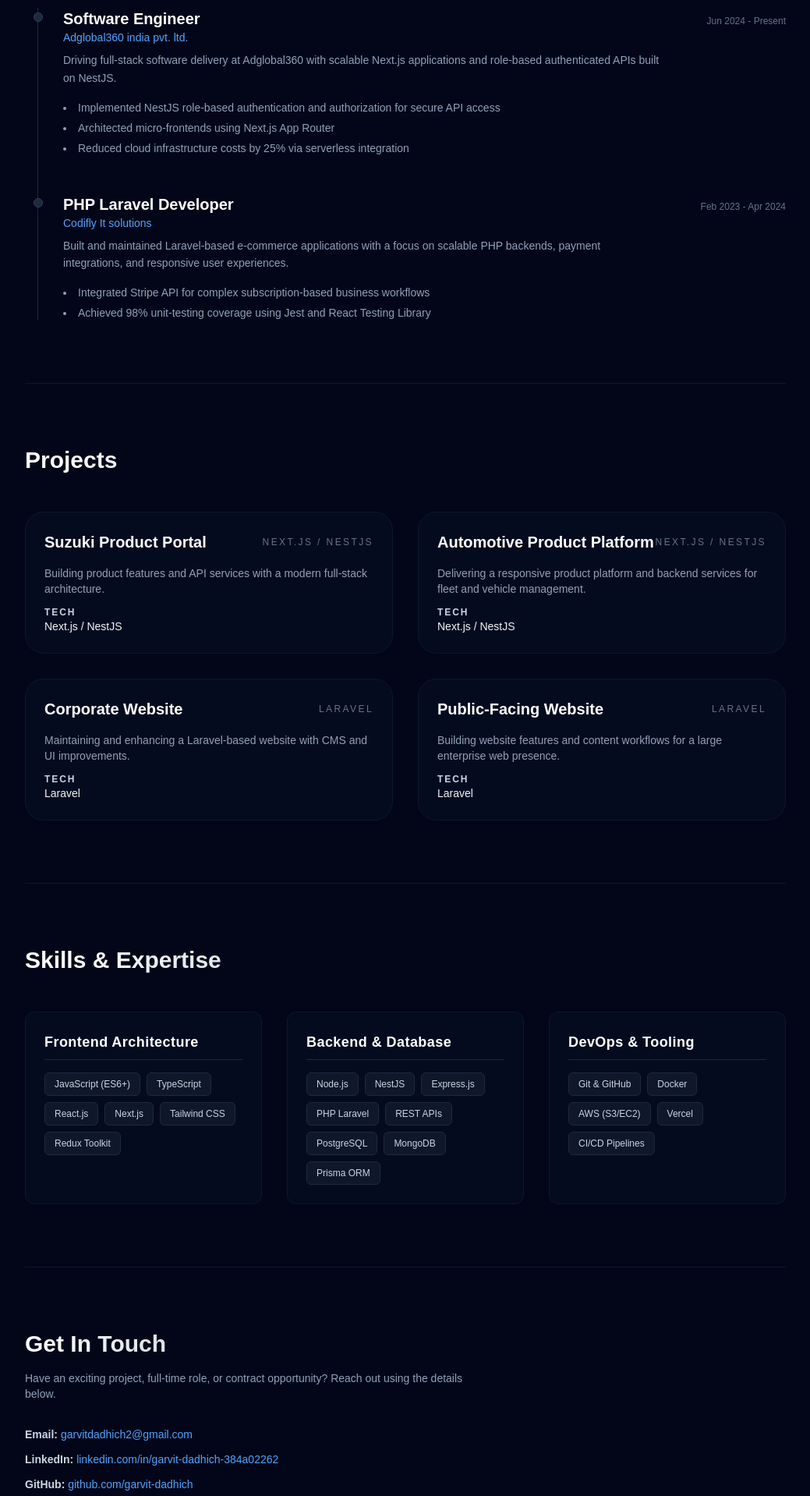
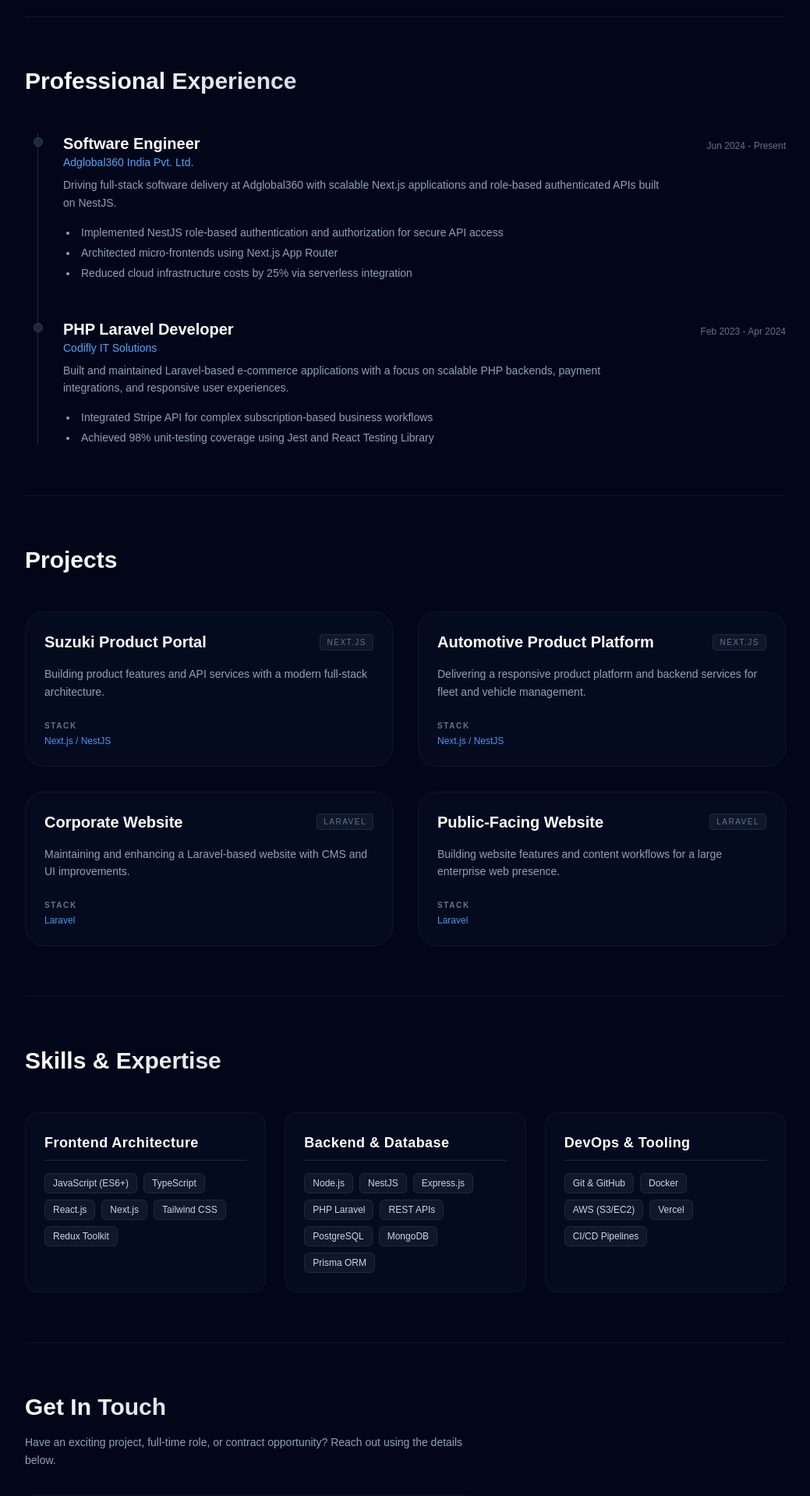
Before and after one commit to garvit-dadhich/portfolio, a Next.js app: page / in a window 1280 px wide. Shown: the part 780-2698 px from the top of the page at 78% size, without its empty margins (120-1159 px from the left). Built offline with nearby package versions, Linux system fonts and the light colour scheme.

Commit message:
update mobile responsive

```diff
--- a/src/app/page.js
+++ b/src/app/page.js
@@ -1,7 +1,10 @@
 "use client";
-import React from "react";
+import React, { useState } from "react";
 
 export default function Portfolio() {
+    // State to toggle the mobile hamburger menu open/closed
+    const [isMenuOpen, setIsMenuOpen] = useState(false);
+
     const links = [
         { name: "Home", href: "#home" },
         { name: "Experience", href: "#experience" },
@@ -14,7 +17,7 @@
     const experiences = [
         {
             role: "Software Engineer",
-            company: "Adglobal360 india pvt. ltd.",
+            company: "Adglobal360 India Pvt. Ltd.",
             period: "Jun 2024 - Present",
             description: "Driving full-stack software delivery at Adglobal360 with scalable Next.js applications and role-based authenticated APIs built on NestJS.",
             highlights: [
@@ -25,7 +28,7 @@
         },
         {
             role: "PHP Laravel Developer",
-            company: "Codifly It solutions",
+            company: "Codifly IT Solutions",
             period: "Feb 2023 - Apr 2024",
             description: "Built and maintained Laravel-based e-commerce applications with a focus on scalable PHP backends, payment integrations, and responsive user experiences.",
             highlights: [
@@ -58,7 +61,6 @@
         }
     ];
 
-    // Categorized Technical Skills Data
     const skillCategories = [
         {
             title: "Frontend Architecture",
@@ -75,66 +77,103 @@
     ];
 
     return (
-      <div className="min-h-screen flex flex-col bg-slate-950 text-slate-100">
+        <div className="min-h-screen flex flex-col bg-slate-950 text-slate-100 scroll-smooth">
             {/* Sticky Header */}
             <header className="sticky top-0 z-50 bg-slate-950/80 backdrop-blur-md border-b border-slate-900">
-              <div className="max-w-5xl mx-auto px-6 h-16 flex items-center justify-between">
+                <div className="max-w-5xl mx-auto px-4 sm:px-6 h-16 flex items-center justify-between">
                     <a href="#home" className="text-xl font-bold bg-gradient-to-r from-blue-400 to-indigo-400 bg-clip-text text-transparent">
-                      Protfolio
+                        Portfolio
                     </a>
-                  <nav className="flex gap-6">
+
+                    {/* Desktop Navigation (Hidden on mobile screens) */}
+                    <nav className="hidden md:flex gap-6">
                         {links.map((link) => (
                             <a key={link.name} href={link.href} className="text-sm text-slate-400 hover:text-white transition-colors">
                                 {link.name}
                             </a>
                         ))}
                     </nav>
+
+                    {/* Mobile Hamburger Button (Visible only on small screens) */}
+                    <button
+                        onClick={() => setIsMenuOpen(!isMenuOpen)}
+                        className="md:hidden p-2 text-slate-400 hover:text-white focus:outline-none"
+                        aria-label="Toggle Menu"
+                    >
+                        {isMenuOpen ? (
+                            // 'X' Close Icon when menu is open
+                            <svg className="w-6 h-6" fill="none" stroke="currentColor" viewBox="0 0 24 24">
+                                <path strokeLinecap="round" strokeLinejoin="round" strokeWidth="2" d="M6 18L18 6M6 6l12 12" />
+                            </svg>
+                        ) : (
+                            // 'Three Lines' Hamburger Icon when menu is closed
+                            <svg className="w-6 h-6" fill="none" stroke="currentColor" viewBox="0 0 24 24">
+                                <path strokeLinecap="round" strokeLinejoin="round" strokeWidth="2" d="M4 6h16M4 12h16M4 18h16" />
+                            </svg>
+                        )}
+                    </button>
                 </div>
+
+                {/* Mobile Dropdown Menu Drawer */}
+                {isMenuOpen && (
+                    <nav className="md:hidden bg-slate-950/95 border-b border-slate-900 px-4 pt-2 pb-4 space-y-3 absolute top-16 left-0 w-full backdrop-blur-lg flex flex-col shadow-xl">
+                        {links.map((link) => (
+                            <a
+                                key={link.name}
+                                href={link.href}
+                                onClick={() => setIsMenuOpen(false)} // Closes menu drawer upon item click
+                                className="text-sm font-medium text-slate-400 hover:text-white py-2 transition-colors border-b border-slate-900/50 last:border-0"
+                            >
+                                {link.name}
+                            </a>
+                        ))}
+                    </nav>
+                )}
             </header>
 
             {/* Main Content */}
-          <main className="flex-grow max-w-5xl mx-auto px-6 w-full">
+            <main className="flex-grow max-w-5xl mx-auto px-4 sm:px-6 w-full">
 
                 {/* Hero Section */}
-              <section id="home" className="py-24 md:py-32 flex flex-col justify-center min-h-[70vh]">
-                  <h1 className="text-4xl md:text-6xl font-extrabold tracking-tight mb-4">
+                <section id="home" className="py-16 md:py-32 flex flex-col justify-center min-h-[calc(100vh-4rem)]">
+                    <h1 className="text-3xl sm:text-5xl md:text-6xl font-extrabold tracking-tight mb-4 leading-tight">
                         Hi, I am <span className="bg-gradient-to-r from-blue-400 to-indigo-500 bg-clip-text text-transparent">Garvit Dadhich</span>
                     </h1>
-                  <p className="text-xl md:text-2xl text-slate-400 max-w-2xl mb-8">
+                    <p className="text-base sm:text-xl md:text-2xl text-slate-400 max-w-2xl mb-8 leading-relaxed">
                         A Full-Stack Developer building scalable web experiences with Next.js on the frontend and NestJS-powered APIs on the backend.
                     </p>
-                  <div className="flex gap-4">
-                      <a href="#experience" className="bg-blue-600 hover:bg-blue-700 text-white px-6 py-3 rounded-lg font-medium transition-colors">
+                    <div className="flex flex-col sm:flex-row gap-4 w-full sm:w-auto">
+                        <a href="#experience" className="bg-blue-600 hover:bg-blue-700 text-white px-6 py-3 rounded-lg font-medium transition-colors text-center shadow-lg shadow-blue-600/10">
                             View Experience
                         </a>
-                      <a href="#contact" className="border border-slate-800 hover:bg-slate-900 text-slate-300 px-6 py-3 rounded-lg font-medium transition-colors">
+                        <a href="#contact" className="border border-slate-800 hover:bg-slate-900 text-slate-300 px-6 py-3 rounded-lg font-medium transition-colors text-center">
                             Get In Touch
                         </a>
                     </div>
                 </section>
 
                 {/* Professional Experience Section */}
-              <section id="experience" className="py-20 border-t border-slate-900">
-                  <h2 className="text-3xl font-bold mb-12 bg-gradient-to-r from-white to-slate-400 bg-clip-text text-transparent">
+                <section id="experience" className="py-16 border-t border-slate-900">
+                    <h2 className="text-2xl sm:text-3xl font-bold mb-12 bg-gradient-to-r from-white to-slate-400 bg-clip-text text-transparent">
                         Professional Experience
                     </h2>
-                  <div className="relative border-l border-slate-800 ml-4 space-y-12">
+                    <div className="relative border-l border-slate-800 ml-2 sm:ml-4 space-y-12">
                         {experiences.map((exp, idx) => (
-                          <div key={idx} className="relative pl-8 group">
-                              {/* Timeline Marker Dot */}
+                            <div key={idx} className="relative pl-6 sm:pl-8 group">
                                 <div className="absolute -left-[6px] top-1.5 w-3 h-3 rounded-full bg-slate-800 border border-slate-700 group-hover:bg-blue-500 group-hover:border-blue-400 transition-colors" />
-
-                              <div className="flex flex-col md:flex-row md:justify-between md:items-baseline mb-2">
+                                <div className="flex flex-col md:flex-row md:justify-between md:items-baseline mb-2 gap-1">
                                     <div>
-                                      <h3 className="text-xl font-bold text-white">{exp.role}</h3>
+                                        <h3 className="text-lg sm:text-xl font-bold text-white">{exp.role}</h3>
                                         <p className="text-blue-400 font-medium text-sm">{exp.company}</p>
                                     </div>
-                                  <span className="text-xs font-mono text-slate-500 mt-1 md:mt-0">{exp.period}</span>
+                                    <span className="text-xs font-mono text-slate-500 md:mt-0 mt-1">{exp.period}</span>
                                 </div>
                                 <p className="text-slate-400 text-sm max-w-3xl mb-4 leading-relaxed">{exp.description}</p>
-                              <ul className="list-disc list-inside space-y-1.5 text-slate-400 text-sm">
+                                <ul className="list-disc list-inside space-y-1.5 text-slate-400 text-sm pl-1">
                                     {exp.highlights.map((highlight, hIdx) => (
-                                      <li key={hIdx} className="hover:text-slate-200 transition-colors">{highlight}</li>
+                                        <li key={hIdx} className="hover:text-slate-200 transition-colors">
+                                            <span>{highlight}</span>
+                                        </li>
                                     ))}
                                 </ul>
                             </div>
@@ -143,39 +182,45 @@
                 </section>
 
                 {/* Projects Section */}
-              <section id="projects" className="py-20 border-t border-slate-900">
-                  <h2 className="text-3xl font-bold mb-12 bg-gradient-to-r from-white to-slate-400 bg-clip-text text-transparent">
+                <section id="projects" className="py-16 border-t border-slate-900">
+                    <h2 className="text-2xl sm:text-3xl font-bold mb-12 bg-gradient-to-r from-white to-slate-400 bg-clip-text text-transparent">
                         Projects
                     </h2>
-                  <div className="grid gap-8 md:grid-cols-2">
+                    <div className="grid gap-6 sm:gap-8 md:grid-cols-2">
                         {projects.map((project, idx) => (
-                          <div key={idx} className="p-6 bg-slate-900/30 border border-slate-900 rounded-3xl hover:border-blue-500 transition-colors">
-                              <div className="flex items-center justify-between mb-4">
-                                  <h3 className="text-xl font-semibold text-white">{project.title}</h3>
-                                  <span className="text-xs uppercase tracking-[0.2em] text-slate-500">{project.tech}</span>
+                            <div key={idx} className="p-6 bg-slate-900/30 border border-slate-900 rounded-3xl hover:border-blue-500/50 transition-colors flex flex-col justify-between">
+                                <div>
+                                    <div className="flex flex-col sm:flex-row sm:items-center justify-between gap-2 mb-4">
+                                        <h3 className="text-lg sm:text-xl font-semibold text-white">{project.title}</h3>
+                                        <span className="text-[10px] uppercase tracking-[0.15em] text-slate-500 bg-slate-900 border border-slate-800 px-2 py-0.5 rounded self-start sm:self-auto">
+                                            {project.tech.split(' / ')[0]}
+                                        </span>
                                     </div>
-                              <p className="text-slate-400 text-sm mb-3">{project.description}</p>
-                              <p className="text-slate-300 text-xs uppercase tracking-[0.16em] font-semibold">Tech</p>
-                              <p className="text-slate-100 text-sm">{project.tech}</p>
+                                    <p className="text-slate-400 text-sm mb-6 leading-relaxed">{project.description}</p>
+                                </div>
+                                <div>
+                                    <p className="text-slate-500 text-[10px] uppercase tracking-[0.16em] font-semibold mb-1">Stack</p>
+                                    <p className="text-blue-400/90 font-mono text-xs">{project.tech}</p>
+                                </div>
                             </div>
                         ))}
                     </div>
                 </section>
 
                 {/* Technical Skills Section */}
-              <section id="skills" className="py-20 border-t border-slate-900">
-                  <h2 className="text-3xl font-bold mb-12 bg-gradient-to-r from-white to-slate-400 bg-clip-text text-transparent">
+                <section id="skills" className="py-16 border-t border-slate-900">
+                    <h2 className="text-2xl sm:text-3xl font-bold mb-12 bg-gradient-to-r from-white to-slate-400 bg-clip-text text-transparent">
                         Skills & Expertise
                     </h2>
-                  <div className="grid gap-8 md:grid-cols-3">
+                    <div className="grid gap-6 sm:grid-cols-2 md:grid-cols-3">
                         {skillCategories.map((category, idx) => (
-                          <div key={idx} className="p-6 bg-slate-900/30 border border-slate-900 rounded-xl hover:border-slate-800 transition-colors">
-                              <h3 className="text-lg font-semibold text-white mb-4 tracking-wide border-b border-slate-800 pb-2">
+                            <div key={idx} className="p-6 bg-slate-900/30 border border-slate-900 rounded-2xl hover:border-slate-800 transition-colors">
+                                <h3 className="text-base sm:text-lg font-semibold text-white mb-4 tracking-wide border-b border-slate-800 pb-2">
                                     {category.title}
                                 </h3>
                                 <div className="flex flex-wrap gap-2">
                                     {category.skills.map((skill, sIdx) => (
-                                      <span key={sIdx} className="px-3 py-1.5 bg-slate-900 border border-slate-800 text-slate-300 text-xs font-mono rounded-md hover:border-blue-500/50 transition-colors">
+                                        <span key={sIdx} className="px-2.5 py-1 bg-slate-900 border border-slate-800 text-slate-300 text-xs font-mono rounded-md hover:border-blue-500/40 transition-colors">
                                             {skill}
                                         </span>
                                     ))}
@@ -186,26 +231,32 @@
                 </section>
 
                 {/* Contact Section */}
-              <section id="contact" className="py-20 border-t border-slate-900 mb-12">
+                <section id="contact" className="py-16 border-t border-slate-900 mb-12">
                     <div className="max-w-xl">
-                      <h2 className="text-3xl font-bold mb-4 bg-gradient-to-r from-white to-slate-400 bg-clip-text text-transparent">
+                        <h2 className="text-2xl sm:text-3xl font-bold mb-4 bg-gradient-to-r from-white to-slate-400 bg-clip-text text-transparent">
                             Get In Touch
                         </h2>
-                      <p className="text-slate-400 mb-8 text-sm">
+                        <p className="text-slate-400 mb-8 text-sm leading-relaxed">
                             Have an exciting project, full-time role, or contract opportunity? Reach out using the details below.
                         </p>
-                      <div className="space-y-3 text-sm">
-                          <p className="text-slate-200 font-medium">
-                              <span className="font-semibold text-slate-300">Email:</span>{" "}
-                              <a href="mailto:garvitdadhich2@gmail.com" className="text-blue-400 hover:text-blue-300 transition-colors">garvitdadhich2@gmail.com</a>
+                        <div className="space-y-4 text-sm bg-slate-900/20 border border-slate-900 p-6 rounded-2xl">
+                            <p className="text-slate-200 flex flex-col sm:flex-row sm:items-center gap-1">
+                                <span className="font-semibold text-slate-400 w-20 shrink-0">Email:</span>
+                                <a href="mailto:garvitdadhich2@gmail.com" className="text-blue-400 hover:text-blue-300 transition-colors break-all">
+                                    garvitdadhich2@gmail.com
+                                </a>
                             </p>
-                          <p className="text-slate-200 font-medium">
-                              <span className="font-semibold text-slate-300">LinkedIn:</span>{" "}
-                              <a href="https://linkedin.com/in/garvit-dadhich-384a02262" target="_blank" rel="noreferrer" className="text-blue-400 hover:text-blue-300 transition-colors">linkedin.com/in/garvit-dadhich-384a02262</a>
+                            <p className="text-slate-200 flex flex-col sm:flex-row sm:items-center gap-1">
+                                <span className="font-semibold text-slate-400 w-20 shrink-0">LinkedIn:</span>
+                                <a href="https://linkedin.com/in/garvit-dadhich-384a02262" target="_blank" rel="noreferrer" className="text-blue-400 hover:text-blue-300 transition-colors break-all">
+                                    linkedin.com/in/garvit-dadhich-384a02262
+                                </a>
                             </p>
-                          <p className="text-slate-200 font-medium">
-                              <span className="font-semibold text-slate-300">GitHub:</span>{" "}
-                              <a href="https://github.com/garvit-dadhich" target="_blank" rel="noreferrer" className="text-blue-400 hover:text-blue-300 transition-colors">github.com/garvit-dadhich</a>
+                            <p className="text-slate-200 flex flex-col sm:flex-row sm:items-center gap-1">
+                                <span className="font-semibold text-slate-400 w-20 shrink-0">GitHub:</span>
+                                <a href="https://github.com/garvit-dadhich" target="_blank" rel="noreferrer" className="text-blue-400 hover:text-blue-300 transition-colors break-all">
+                                    github.com/garvit-dadhich
+                                </a>
                             </p>
                         </div>
                     </div>
@@ -213,8 +264,8 @@
             </main>
 
             {/* Footer */}
-          <footer className="border-t border-slate-900 bg-slate-950 py-6 text-center text-xs text-slate-600">
-              <p>&copy; {new Date().getFullYear()} Alex Rivera. All rights reserved.</p>
+            <footer className="border-t border-slate-900 bg-slate-950 py-6 text-center text-xs text-slate-600 mt-auto">
+                <p>&copy; {new Date().getFullYear()} Garvit Dadhich. All rights reserved.</p>
             </footer>
         </div>
     );
```
Lines whose indentation alone changed are shown as unchanged.
